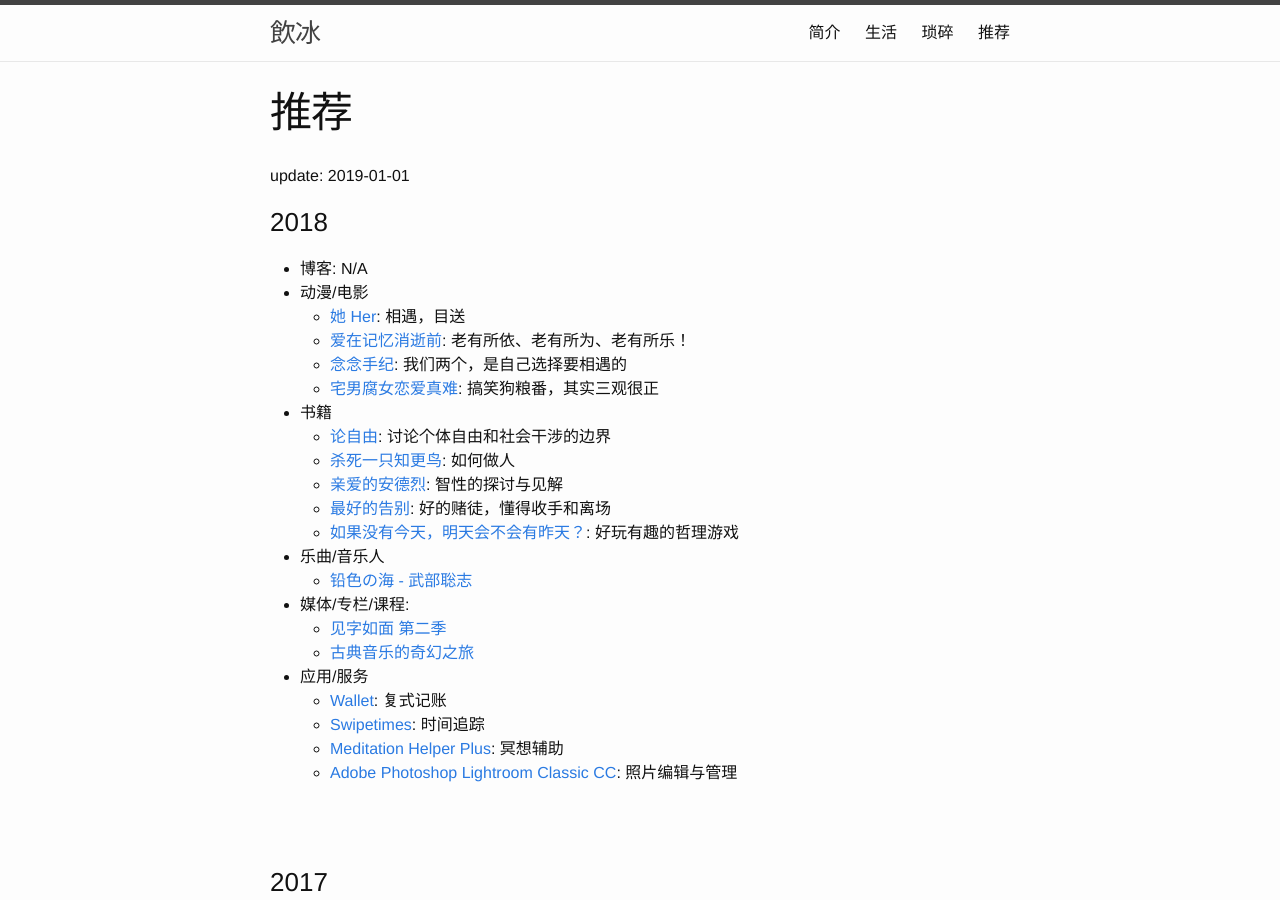
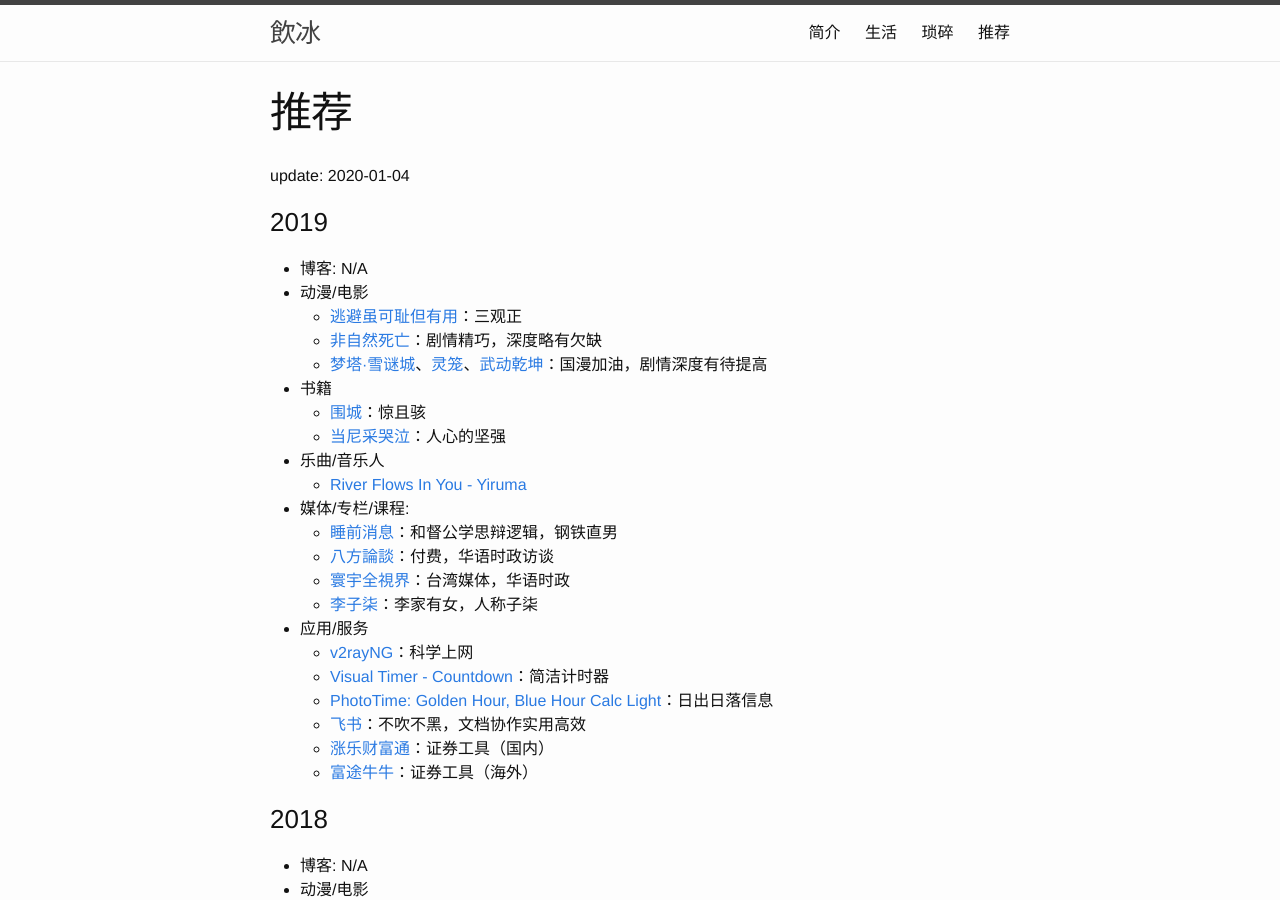
Before and after one commit to facaiy/facaiy.github.io, a Jekyll site: the page built from recommend.md, in a window 1280 px wide and 900 px high. Built offline with Jekyll 4.4.1, drawn with Linux system fonts in a browser that asks for light colours; comment, search, counter and statistics services are not loaded.

Commit message:
2020年新年愿望

```diff
--- a/recommend.md
+++ b/recommend.md
@@ -3,7 +3,31 @@ layout: page
 title: 推荐
 ---
 
-update: 2019-01-01
+update: 2020-01-04
+
+### 2019
++ 博客: N/A
++ 动漫/电影
+  - [逃避虽可耻但有用](https://movie.douban.com/subject/26816519/)：三观正
+  - [非自然死亡](https://movie.douban.com/subject/27140017/)：剧情精巧，深度略有欠缺
+  - [梦塔·雪谜城](https://movie.douban.com/subject/30211741/)、[灵笼](https://movie.douban.com/subject/27121260/)、[武动乾坤](https://movie.douban.com/subject/30223578/)：国漫加油，剧情深度有待提高
++ 书籍
+  - [围城](https://book.douban.com/subject/1069848/)：惊且骇
+  - [当尼采哭泣](https://book.douban.com/subject/5940553/)：人心的坚强
++ 乐曲/音乐人
+  - [River Flows In You - Yiruma](https://music.douban.com/subject/26300278/)
++ 媒体/专栏/课程:
+  - [睡前消息](https://space.bilibili.com/54992199/channel/detail?cid=82529)：和督公学思辩逻辑，钢铁直男
+  - [八方論談](https://www.network360.tv/#!/home)：付费，华语时政访谈
+  - [寰宇全視界](https://www.youtube.com/channel/UCiOR3zQCU-tLza5g1MuqABA)：台湾媒体，华语时政
+  - [李子柒](https://space.bilibili.com/19577966?from=search&seid=16494751538874685426)：李家有女，人称子柒
++ 应用/服务
+  - [v2rayNG](https://play.google.com/store/apps/details?id=com.v2ray.ang&hl=en_US)：科学上网
+  - [Visual Timer - Countdown](https://play.google.com/store/apps/details?id=at.cwiesner.android.visualtimer&hl=en_US)：简洁计时器
+  - [PhotoTime: Golden Hour, Blue Hour Calc Light](https://play.google.com/store/apps/details?id=pl.guteklabs.phototime&hl=en_US)：日出日落信息
+  - [飞书](https://www.feishu.cn/)：不吹不黑，文档协作实用高效
+  - [涨乐财富通](https://www.htsc.com.cn/htzq/index/index.jsp)：证券工具（国内）
+  - [富途牛牛](https://www.futunn.com/)：证券工具（海外）
 
 
 ### 2018
```
Also changed, not shown: _posts/2020-01-04-wish.md (renamed from _posts/2019-01-01-wish.md, +22 -13 lines).
